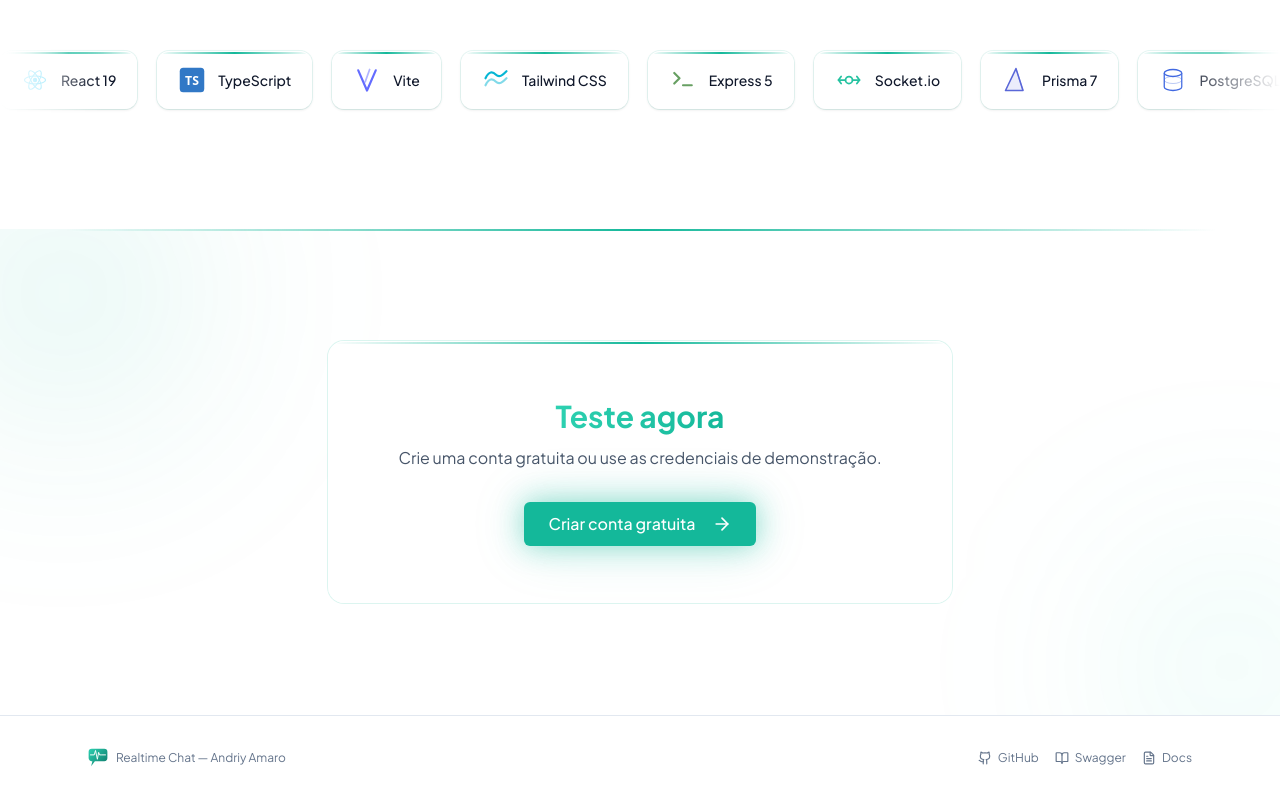
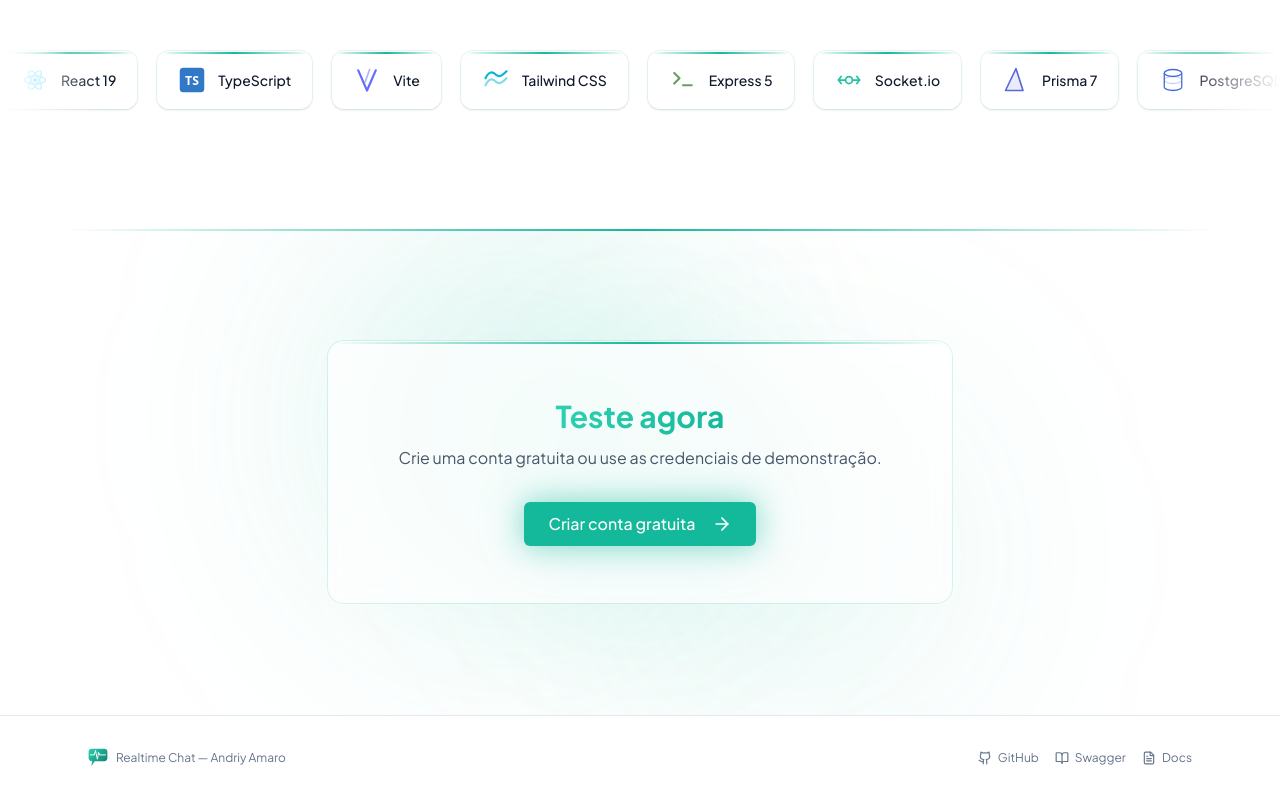
Before and after one commit to AndriyAmaro/realtime-chat, a React (Vite) app in the folder client/: page / in a window 1280 px wide. Shown: the part 2391-3191 px from the top of the page. Built offline with nearby package versions, Linux system fonts and the light colour scheme.

Commit message:
style(landing): match cta gradient orbs to architecture section
Co-Authored-By: Claude Opus 4.6 <noreply@anthropic.com>

```diff
--- a/client/src/pages/LandingPage.tsx
+++ b/client/src/pages/LandingPage.tsx
@@ -679,10 +679,11 @@ export default function LandingPage() {
       {/* CTA Final */}
       <section className="relative overflow-hidden py-20 sm:py-28">
         <div className="absolute inset-x-0 top-0 mx-auto h-[2px] max-w-6xl bg-gradient-to-r from-transparent via-[var(--primary-500)] to-transparent" />
-        {/* Gradient orbs — Pulse teal palette */}
+        {/* Gradient orbs — Pulse teal palette (same as Architecture) */}
         <div className="pointer-events-none absolute inset-0" aria-hidden="true">
-          <div className="absolute -top-20 -left-20 h-72 w-72 rounded-full bg-[var(--primary-500)]/[0.10] blur-[100px] dark:bg-[var(--primary-500)]/[0.16]" />
-          <div className="absolute -right-20 -bottom-20 h-64 w-64 rounded-full bg-[#2DD1B1]/[0.08] blur-[100px] dark:bg-[#2DD1B1]/[0.14]" />
+          <div className="bg-primary-500/15 dark:bg-primary-500/20 absolute top-0 left-1/4 h-96 w-96 rounded-full blur-[120px]" />
+          <div className="bg-primary-500/10 dark:bg-primary-500/15 absolute right-1/4 bottom-0 h-80 w-80 rounded-full blur-[120px]" />
+          <div className="absolute top-1/2 left-1/2 h-72 w-72 -translate-x-1/2 -translate-y-1/2 rounded-full bg-[#2DD1B1]/[0.08] blur-[100px] dark:bg-[#2DD1B1]/[0.14]" />
         </div>
 
         <div className="relative mx-auto max-w-2xl px-4 sm:px-6">
```
